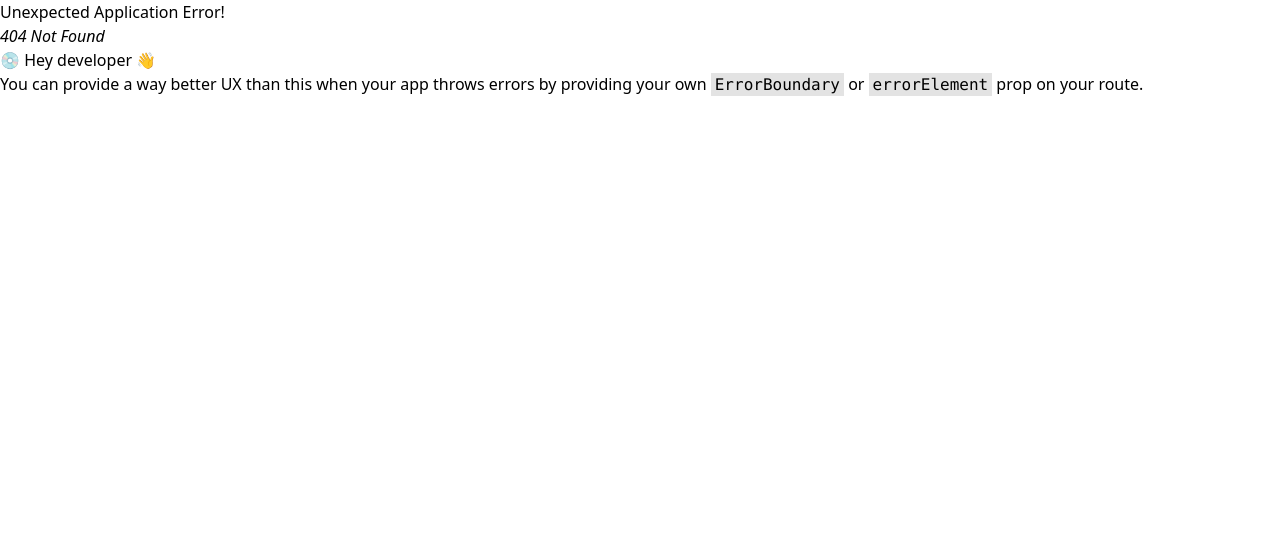
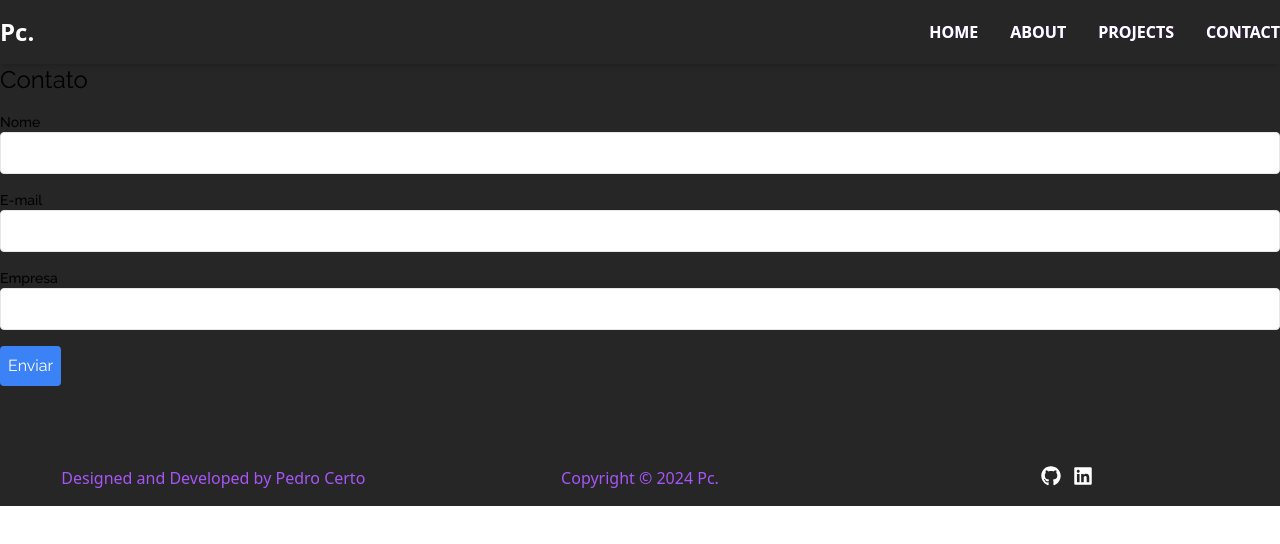
Before and after one commit to pedroamcerto/portfolio, a React (Vite) app: page /contact in a window 1280 px wide. Before the commit this address had no page. Shown: the top 544 px of the page. Built offline with nearby package versions, Linux system fonts and the light colour scheme; what tailwindcss-animated would draw is missing.

Commit message:
update: project

```diff
--- /dev/null
+++ b/src/components/ProjectCard/ProjectCard.jsx
@@ -0,0 +1,39 @@
+import { Link } from "react-router-dom";
+
+
+function ProjectCard({ projects }) {
+    return (
+        <div className="container flex flex-wrap gap-12 justify-center mx-auto font-raleway">
+            {
+                projects.map(project => (
+                        <div className="w-96 h-min border py-6 border-blue-50 rounded-lg">
+                            <div className="w-11/12 mx-auto">
+                                <img src={project.img} alt="Imagem do projeto" />
+                            </div>
+                            <div className="px-4">
+                                <h2 className="text-white text-2xl pt-6">{project.name}</h2>
+                                <p className="text-white text-lg pt-2">{project.description}</p>
+
+                                <div className="w-full flex justify-between pt-3 pb-6">
+                                    <Link className="bg-purple-500 border rounded-lg px-4 py-1 w-[48%] inline-block text-center text-white" to={project.github_link} target="_blank">
+                                        Github
+                                    </Link>
+
+                                    <Link to={project.deploy} className="bg-purple-500 border rounded-lg px-4 py-1 w-[48%] inline-block text-center text-white" target="_blank">
+                                        Deploy
+                                    </Link>
+                                </div>
+
+                                <Link to={`/project/${project.id}`} className="underline text-white">Mais detalhes</Link>
+                            </div>
+                        </div>
+                    )
+                )
+            }
+
+
+        </div>
+     );
+}
+
+export default ProjectCard;
--- a/src/data/projects.js
+++ b/src/data/projects.js
@@ -1,10 +1,12 @@
 export const projects = [
     {
         "id": 1,
-        "nome": "PlayZone",
-        "descricao": "Este projeto é um site para um aplicativo de edição de videos.",
-        "tecnologias": ["react", "css"],
+        "name": "PlayZone",
+        "description": "Este projeto é um site para um aplicativo de edição de videos.",
+        "technologies": ["react", "css"],
         "github_link": "https://github.com/pedroamcerto/PlayZone/tree/master",
-        "deploy": "https://play-zone-alpha.vercel.app"
-    }
+        "deploy": "https://play-zone-alpha.vercel.app",
+        "img": "https://github.com/pedroamcerto/portfolio/blob/master/src/assets/images/playzone.png?raw=true",
+        "detailed_description": "Este projeto consiste em um site inovador desenvolvido para um aplicativo de edição de vídeos, oferecendo ferramentas avançadas e intuitivas para transformar suas ideias criativas em realidade com praticidade e estilo."
+    },
 ]
--- a/src/main.jsx
+++ b/src/main.jsx
@@ -6,6 +6,8 @@ import './index.css'
 import Home from './pages/Home.jsx';
 import About from './pages/About.jsx'
 import Projects from './pages/Projects.jsx';
+import Project from './pages/Project.jsx';
+import Contact from './pages/Contact.jsx';
 
 
 const router = createBrowserRouter([
@@ -16,7 +18,8 @@ const router = createBrowserRouter([
       { index: true, element: <Home /> },
       { path: "/about", element: <About /> },
       { path: "/projects", element: <Projects /> },
-      { path: "/project/:id", element: <Home /> },
+      { path: "/project/:id", element: <Project /> },
+      { path: "/contact", element: <Contact /> },
     ]
   },
 ]);
--- a/src/pages/About.jsx
+++ b/src/pages/About.jsx
@@ -9,7 +9,7 @@ import { experiences } from "../data/experience"
 
 function About() {
     return (
-        <div className='bg-[#262626] mt-[4rem] pb-16'>
+        <div className='bg-[#262626] mt-[4rem] pb-16 font-raleway'>
             <div className="pt-24 w-2/3 mx-auto">
                 <div>
                     <h1 className="text-left text-white text-4xl">Quem sou eu.</h1>
--- a/src/pages/Contact.jsx
+++ b/src/pages/Contact.jsx
@@ -0,0 +1,80 @@
+import { useState } from 'react';
+
+function Contact() {
+  // Hooks para armazenar os valores dos inputs
+  const [formData, setFormData] = useState({
+    name: '',
+    email: '',
+    company: ''
+  });
+
+  // Função para lidar com a mudança dos inputs
+  const handleChange = (e) => {
+    setFormData({
+      ...formData,
+      [e.target.name]: e.target.value
+    });
+  };
+
+  // Função para lidar com o envio do formulário
+  const handleSubmit = (e) => {
+    e.preventDefault(); // Evita o reload da página
+    console.log(formData); // Printar os dados no console
+  };
+
+  return (
+    <div className="container mx-auto bg-[#262626] mt-[4rem] pb-16 font-raleway">
+      <h2 className="text-2xl mb-4">Contato</h2>
+      <form onSubmit={handleSubmit}>
+        {/* Campo Nome */}
+        <div className="mb-4">
+          <label className="block text-sm font-medium">Nome</label>
+          <input
+            type="text"
+            name="name"
+            value={formData.name}
+            onChange={handleChange}
+            className="border rounded p-2 w-full"
+            required
+          />
+        </div>
+
+        {/* Campo E-mail */}
+        <div className="mb-4">
+          <label className="block text-sm font-medium">E-mail</label>
+          <input
+            type="email"
+            name="email"
+            value={formData.email}
+            onChange={handleChange}
+            className="border rounded p-2 w-full"
+            required
+          />
+        </div>
+
+        {/* Campo Empresa */}
+        <div className="mb-4">
+          <label className="block text-sm font-medium">Empresa</label>
+          <input
+            type="text"
+            name="company"
+            value={formData.company}
+            onChange={handleChange}
+            className="border rounded p-2 w-full"
+            required
+          />
+        </div>
+
+        {/* Botão de envio */}
+        <button
+          type="submit"
+          className="bg-blue-500 text-white p-2 rounded"
+        >
+          Enviar
+        </button>
+      </form>
+    </div>
+  );
+}
+
+export default Contact;
--- a/src/pages/Project.jsx
+++ b/src/pages/Project.jsx
@@ -1,20 +1,51 @@
+import { Link, useParams } from "react-router-dom";
+import { projects } from "../data/projects"
 
+function Project() {
+    const {id} =  useParams()
 
-function Project({ projects }) {
+    const project = projects.filter(project => project.id = id)[0]
+
     return (
-        <div className="container grid">
-            {
-                projects.map(project => (
-                        <div className="w-96
-                        bg-black">
-                            oi
+        <div className='bg-[#262626] mt-[4rem] pb-16 font-raleway md:h-screen'>
 
+            <div className="py-0 pl-36 pt-12">
+                <Link to="/projects" className="text-white">href="../projects"</Link> {/* Proposital hehe :) */}
+            </div>
+
+            <div className="container mx-auto pt-20">
+                <h1 className="text-center text-white text-4xl pb-24">{project.name}</h1>
+
+                <div className="flex flex-wrap gap-6">
+                    <div className="w-[47%]">
+                        <img src={project.img} alt="Imagem do projeto"/>
+                    </div>
+                    <div className="w-[47%]">
+                        <div className="">
+                            <p className="text-white">
+                                {project.detailed_description}
+                            </p>
                         </div>
-                    )
-                )
-            }
 
+                        <div>
+                            <p className="text-white py-4">
+                                Tecnologias: {project.technologies.join(", ")}
+                            </p>
+                        </div>
 
+                        <div className="w-full flex justify-between pt-3 pb-6">
+                            <Link className="bg-purple-500 border rounded-lg px-4 py-1 w-[48%] inline-block text-center text-white" to={project.github_link} target="_blank">
+                                Github
+                            </Link>
+
+                            <Link to={project.deploy} className="bg-purple-500 border rounded-lg px-4 py-1 w-[48%] inline-block text-center text-white" target="_blank">
+                                Deploy
+                            </Link>
+                        </div>
+                    </div>
+                </div>
+
+            </div>
         </div>
      );
 }
--- a/src/pages/Projects.jsx
+++ b/src/pages/Projects.jsx
@@ -1,14 +1,14 @@
-import Project from "./Project";
+import ProjectCard from "../components/ProjectCard/ProjectCard";
 import {projects} from "../data/projects"
 
 function Projects() {
     return (
-        <div className='bg-[#262626] mt-[4rem] pb-16'>
+        <div className='bg-[#262626] mt-[4rem] pb-16 font-raleway md:h-screen'>
             <div className="pt-24">
                <h1 className="text-center text-white text-4xl">Meus projetos</h1>
 
                <div className="pt-24">
-                    <Project projects={projects}/>
+                    <ProjectCard projects={projects}/>
                </div>
             </div>
         </div>
```
